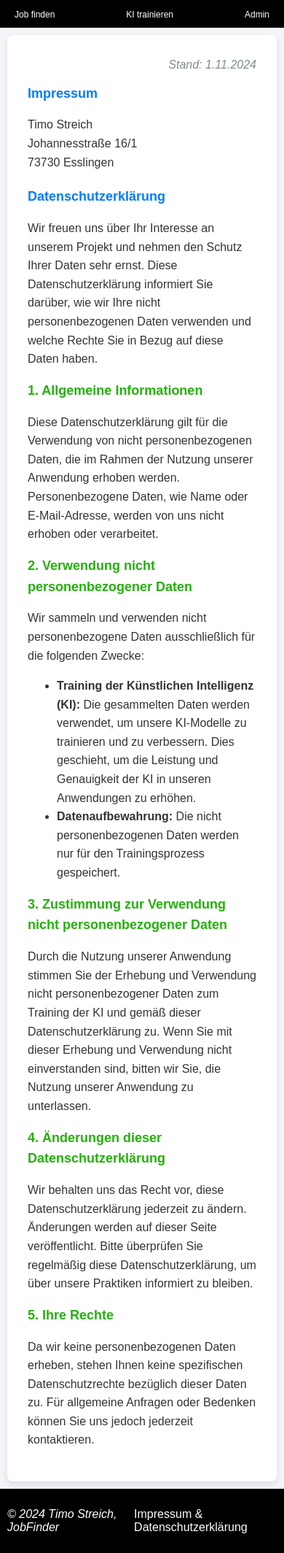
After one commit to timo2009/job_finder, a Django app: page /impressum/ in a window 390 px wide. The commit adds this page. Shown: the whole page at 73% size. Run offline with Django 5.2, Linux system fonts and the light colour scheme; parts of the project's set-up code (start-up, migrations or seed data) failed here and were passed over.

Commit message:
impressum added

```diff
--- a/recommendations/static/css/style.css
+++ b/recommendations/static/css/style.css
@@ -6,11 +6,12 @@ body {
     margin: 0;
     padding: 0;
     color: #333;
+    overflow-x: hidden; /* Verhindert horizontales Scrollen */
 }
 
 .navbar {
     background-color: #000; /* Hintergrundfarbe der Navbar auf Schwarz */
-    padding: 25px; /* Innenabstand der Navbar */
+    padding: 15px; /* Reduzierter Innenabstand der Navbar für Mobilgeräte */
 }
 
 .navbar ul {
@@ -18,7 +19,8 @@ body {
     padding: 0; /* Kein Innenabstand */
     margin: 0; /* Kein Außenabstand */
     display: flex; /* Flexbox für horizontale Anordnung */
-    justify-content: space-around; /* Gleicher Abstand zwischen den Links */
+    justify-content: space-between; /* Gleicher Abstand zwischen den Links */
+    flex-wrap: wrap; /* Zeilenumbruch für Mobilgeräte */
 }
 
 .navbar li {
@@ -30,6 +32,7 @@ body {
     text-decoration: none; /* Keine Unterstreichung */
     padding: 10px 15px; /* Innenabstand der Links */
     transition: background-color 0.3s; /* Übergangseffekt für die Hintergrundfarbe */
+    font-size: 14px; /* Schriftgröße anpassen für Mobilgeräte */
 }
 
 .navbar a:hover {
@@ -39,21 +42,27 @@ body {
 
 .container {
     max-width: 800px;
-    margin: 40px auto;
-    padding: 20px;
+    margin: 20px auto; /* Reduzierter Abstand für Mobilgeräte */
+    padding: 15px; /* Reduzierter Innenabstand für Mobilgeräte */
     background: white;
     border-radius: 8px;
     box-shadow: 0 4px 10px rgba(0, 0, 0, 0.1);
 }
 
-h1, h2 {
+h1 {
     text-align: center;
     color: #007bff; /* Titelfarbe */
+    font-size: 24px; /* Größere Schriftgröße für Desktop */
+}
+h2 {
+    text-align: center;
+    color: #23b10a; /* Titelfarbe */
+    font-size: 20px; /* Größere Schriftgröße für Desktop */
 }
 
 label {
     display: block;
-    margin: 20px 0 5px;
+    margin: 15px 0 5px; /* Reduzierter Abstand für Mobilgeräte */
     font-weight: bold; /* Fettgedruckte Labels */
 }
 
@@ -74,7 +83,6 @@ label {
 
 button {
     display: block;
-    margin: 20px auto; /* Zentrierte Buttons */
     padding: 10px 20px;
     border: none;
     border-radius: 5px;
@@ -88,6 +96,7 @@ button {
 button:hover {
     background-color: #0056b3; /* Dunklerer Farbton für den Button beim Hover */
 }
+
 .selected-item {
     display: flex; /* Flexbox für die Anzeige ausgewählter Elemente */
     justify-content: space-between; /* Platz zwischen den Elementen */
@@ -128,7 +137,6 @@ button:hover {
     margin: 10px 0; /* Abstand nach oben und unten */
 }
 
-
 .alert {
     margin: 20px auto;
     max-width: 600px;
@@ -153,14 +161,44 @@ button:hover {
     width: 100%; /* Breite des Sliders */
 }
 
+.suggestions {
+    line-height: 1.8;
+}
+.suggestion-item {
+    padding: 5px;
+    border-radius: 5px; /* Abgerundete Ecken */
+    cursor: pointer;
+    margin-bottom: 5px;
+}
+.suggestion-item:hover {
+    background-color: #7f8c8d;
+}
+
+
 footer {
-    text-align: center;
-    padding: 20px;
-    background-color: #000; /* Hintergrundfarbe der Fußzeile auf Schwarz */
-    color: white; /* Schriftfarbe der Fußzeile auf Weiß */
-    position: relative;
-    bottom: 0;
-    width: 100%;
+    background-color: #000; /* Schwarzer Hintergrund */
+    color: #fff; /* Weißer Text */
+    display: flex; /* Flexbox aktivieren */
+    justify-content: space-between; /* Platz zwischen den Elementen verteilen */
+    align-items: center; /* Vertikale Zentrierung */
+    padding: 20px 40px; /* Padding für den Footer */
+    width: 100%; /* Footer auf volle Breite */
+    box-sizing: border-box; /* Box-Modell anpassen, damit Padding nicht die Breite beeinflusst */
+}
+
+.footer-text {
+    font-style: italic; /* Kursivschrift für den Copyright-Text */
+    margin: 0; /* Kein Margin */
+}
+
+.footer-link {
+    color: #fff; /* Weißer Linktext */
+    text-decoration: none; /* Keine Unterstreichung */
+    margin-left: auto; /* Auto Margin, um den Link nach rechts zu schieben */
+}
+
+.footer-link:hover {
+    color: #f39c12; /* Farbänderung bei Hover */
 }
 
 .slider {
@@ -171,6 +209,28 @@ footer {
     background: #ddd; /* Hintergrundfarbe des Sliders */
     outline: none; /* Kein Standard-Rahmen */
     transition: background 0.3s; /* Übergangseffekt für die Hintergrundfarbe */
+}
+
+.left {
+    text-align: left;
+}
+
+.contact-info {
+    margin-bottom: 20px;
+}
+
+.date {
+    text-align: right;
+    font-style: italic;
+    color: #7f8c8d; /* Grauton für das Datum */
+}
+
+.impressum-container {
+    max-width: 800px;
+    margin: 0 auto;
+    padding: 20px;
+    font-family: Arial, sans-serif;
+    line-height: 1.6;
 }
 
 .slider:hover {
@@ -213,6 +273,7 @@ footer {
     color: #333; /* Textfarbe */
     font-weight: bold; /* Fettdruck für bessere Lesbarkeit */
 }
+
 .submit-button {
     display: block;
     margin: 20px auto; /* Zentrierte Buttons */
@@ -229,3 +290,79 @@ footer {
 .submit-button:hover {
     background-color: #c82333; /* Dunklerer Rotton beim Hover */
 }
+
+/* Media Queries for Responsive Design */
+@media (max-width: 768px) {
+    .navbar {
+        padding: 10px; /* Further reduced padding for mobile */
+    }
+
+    .navbar a {
+        padding: 8px 12px; /* Reduced padding for links */
+        font-size: 12px; /* Smaller font size */
+    }
+
+    .container {
+        margin: 10px; /* Reduce margins for small screens */
+        padding: 10px; /* Reduce padding for small screens */
+    }
+
+    h1, h2 {
+        font-size: 20px; /* Smaller heading for mobile */
+    }
+
+    .dynamic-input {
+        padding: 8px; /* Smaller padding for inputs */
+    }
+
+    button {
+        padding: 8px 15px; /* Smaller button padding */
+        font-size: 14px; /* Smaller button font size */
+    }
+
+    .selected-item {
+        font-size: 12px; /* Smaller font size for selected items */
+    }
+
+    .alert {
+        margin: 15px auto; /* Reduce margin */
+    }
+
+    footer {
+        padding: 10px; /* Smaller padding in footer */
+    }
+}
+
+@media (max-width: 480px) {
+    .navbar {
+        flex-direction: column; /* Stack navbar items */
+        align-items: center; /* Center navbar items */
+    }
+
+    .navbar a {
+        padding: 10px; /* More padding for touch targets */
+        width: 100%; /* Make links full width */
+        text-align: center; /* Center text for mobile */
+    }
+
+    .container {
+        padding: 8px; /* Even smaller padding */
+    }
+
+    h1, h2 {
+        font-size: 18px; /* Smaller heading for very small screens */
+    }
+
+    .dynamic-input, button {
+        font-size: 14px; /* Uniform font size for inputs and buttons */
+    }
+
+    .selected-item {
+        font-size: 10px; /* Smaller font size for selected items */
+    }
+    button {
+        width: 50%;
+        margin-left: auto;
+        margin-right: auto;
+    }
+}
--- /dev/null
+++ b/recommendations/templates/impressum.html
@@ -0,0 +1,50 @@
+{% extends "layout.html" %}
+
+{% block title %}Impressum{% endblock %}
+
+{% block content %}
+    <div class="impressum-container">
+        <div class="date">
+            Stand: 1.11.2024
+        </div>
+        <h1 class="left">Impressum</h1>
+        <p class="contact-info">
+            Timo Streich<br>
+            Johannesstraße 16/1<br>
+            73730 Esslingen
+        </p>
+
+        <h1 class="left">Datenschutzerklärung</h1>
+        <p>
+            Wir freuen uns über Ihr Interesse an unserem Projekt und nehmen den Schutz Ihrer Daten sehr ernst. Diese Datenschutzerklärung informiert Sie darüber, wie wir Ihre nicht personenbezogenen Daten verwenden und welche Rechte Sie in Bezug auf diese Daten haben.
+        </p>
+        <h2 class="left">1. Allgemeine Informationen</h2>
+        <p>
+            Diese Datenschutzerklärung gilt für die Verwendung von nicht personenbezogenen Daten, die im Rahmen der Nutzung unserer Anwendung erhoben werden. Personenbezogene Daten, wie Name oder E-Mail-Adresse, werden von uns nicht erhoben oder verarbeitet.
+        </p>
+        <h2 class="left">2. Verwendung nicht personenbezogener Daten</h2>
+        <p>
+            Wir sammeln und verwenden nicht personenbezogene Daten ausschließlich für die folgenden Zwecke:
+        </p>
+        <ul>
+            <li>
+                <strong>Training der Künstlichen Intelligenz (KI):</strong> Die gesammelten Daten werden verwendet, um unsere KI-Modelle zu trainieren und zu verbessern. Dies geschieht, um die Leistung und Genauigkeit der KI in unseren Anwendungen zu erhöhen.
+            </li>
+            <li>
+                <strong>Datenaufbewahrung:</strong> Die nicht personenbezogenen Daten werden nur für den Trainingsprozess gespeichert.
+            </li>
+        </ul>
+        <h2 class="left">3. Zustimmung zur Verwendung nicht personenbezogener Daten</h2>
+        <p>
+            Durch die Nutzung unserer Anwendung stimmen Sie der Erhebung und Verwendung nicht personenbezogener Daten zum Training der KI und gemäß dieser Datenschutzerklärung zu. Wenn Sie mit dieser Erhebung und Verwendung nicht einverstanden sind, bitten wir Sie, die Nutzung unserer Anwendung zu unterlassen.
+        </p>
+        <h2 class="left">4. Änderungen dieser Datenschutzerklärung</h2>
+        <p>
+            Wir behalten uns das Recht vor, diese Datenschutzerklärung jederzeit zu ändern. Änderungen werden auf dieser Seite veröffentlicht. Bitte überprüfen Sie regelmäßig diese Datenschutzerklärung, um über unsere Praktiken informiert zu bleiben.
+        </p>
+        <h2 class="left">5. Ihre Rechte</h2>
+        <p>
+            Da wir keine personenbezogenen Daten erheben, stehen Ihnen keine spezifischen Datenschutzrechte bezüglich dieser Daten zu. Für allgemeine Anfragen oder Bedenken können Sie uns jedoch jederzeit kontaktieren.
+        </p>
+    </div>
+{% endblock %}
--- a/recommendations/templates/layout.html
+++ b/recommendations/templates/layout.html
@@ -24,11 +24,14 @@
 
     <div class="container">
         {% block content %}
-        <!-- Der Inhalt der einzelnen Seiten wird hier eingefügt -->
+
         {% endblock %}
     </div>
     <footer>
-        <p>&copy; 2024 Timo Streich, JobFinder</p>
+        <p style="flex-grow: 1;"> <!-- Füllt den verfügbaren Platz -->
+            <i class="footer-text">&copy; 2024 Timo Streich, JobFinder</i>
+        </p>
+        <a class="footer-link" href="{% url 'impressum' %}">Impressum & Datenschutzerklärung</a>
     </footer>
 </body>
 </html>
--- a/recommendations/urls.py
+++ b/recommendations/urls.py
@@ -4,7 +4,8 @@ from django.urls import path
 from . import views
 
 urlpatterns = [
+    path('', views.submit_profile, name='submit_profile'),  # Benutzer-Trainingsansicht
     path('train/', views.trigger_training, name='trigger_training'),  # Admin-Trainingsansicht
-    path('submit_profile/', views.submit_profile, name='submit_profile'),  # Benutzer-Trainingsansicht
-    path('', views.get_recommendation, name='get_recommendation'),  # Modell-Nutzungsansicht
+    path('impressum/', views.impressum, name='impressum'),  # Benutzer-Trainingsansicht
+    path('get_recommendation', views.get_recommendation, name='get_recommendation'),  # Modell-Nutzungsansicht
 ]
--- a/recommendations/views.py
+++ b/recommendations/views.py
@@ -136,3 +136,7 @@ def get_recommendation(request):
         'interests': json.dumps(interests),
         'funs': json.dumps(funs)
     })
+
+def impressum(request):
+
+    return render(request, 'impressum.html', {})
```
Also changed, not shown: recommendations/templates/get_recommendation.html (+6 -6 lines), recommendations/templates/submit_profile.html (+10 -7 lines).
